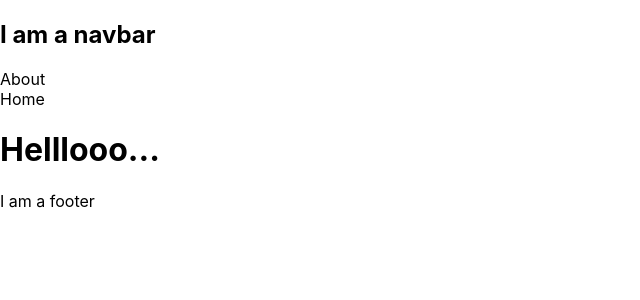
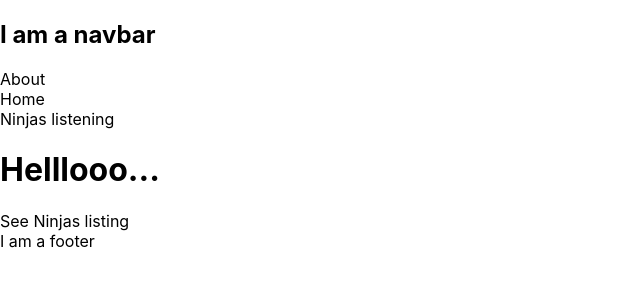
Before and after one commit to Shiv-am/nextjs, a Next.js app: page / in a window 1280 px wide. Shown: the top 300 px of the page, without its empty margins (0-640 px from the left). Built offline with nearby package versions, Linux system fonts and the light colour scheme.

Commit message:
adding Links

```diff
--- a/comps/Navbar.js
+++ b/comps/Navbar.js
@@ -1,12 +1,15 @@
+import Link from 'next/link'
 const Navbar = () => {
     return (
         <nav>
             <div className="logo">
                 <h2>I am a navbar</h2>
             </div>
-            <a>About</a>
+            <Link href='/about'>About</Link>
             <br />
-            <a>Home</a>
+            <Link href="/">Home</Link>
+           <br />
+           <Link href="/ninjas">Ninjas listening</Link>
         </nav>
      );
 }
--- a/pages/index.js
+++ b/pages/index.js
@@ -1,5 +1,6 @@
 import Head from 'next/head'
 import Image from 'next/image'
+import Link from 'next/link'
 import Footer from '../comps/Footer'
 import Navbar from '../comps/Navbar'
 import styles from '../styles/Home.module.css'
@@ -9,6 +10,7 @@
     <div >
     <Navbar />
        <h1>Helllooo...</h1>
+       <Link href="/ninjas">See Ninjas listing</Link>
        <Footer />
     </div>
   )
```
